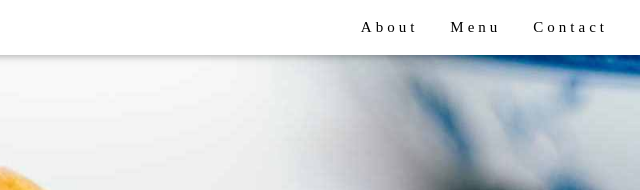
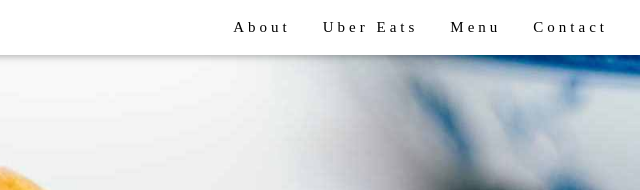
Before and after one commit to jeffersoncezarr/Meu-WebSite---Teste, a plain HTML site: page index.html in a window 1280 px wide. Shown: the top 190 px of the page, 640-1280 px from the left. Drawn offline with nearby package versions, Linux system fonts and the light colour scheme.

Commit message:
Opção no menu bar para Uber Eats adicionado!

```diff
--- a/index.html
+++ b/index.html
@@ -22,6 +22,7 @@
     <!-- Right-sided navbar links. Hide them on small screens -->
     <div class="w3-right w3-hide-small">
       <a href="#about" class="w3-bar-item w3-button">About</a>
+      <a href="#uber_eats" class="w3-bar-item w3-button">Uber Eats</a>
       <a href="#menu" class="w3-bar-item w3-button">Menu</a>
       <a href="#contact" class="w3-bar-item w3-button">Contact</a>
     </div>
```
